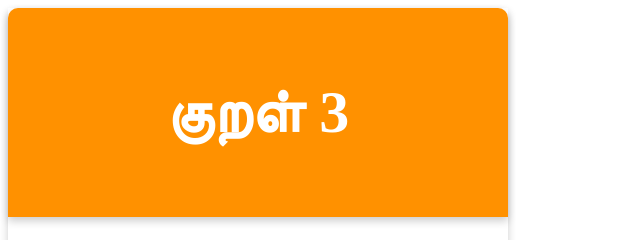
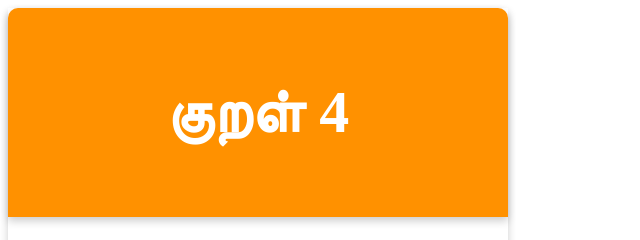
Before and after one commit to rsub20/ThirukkuralThatha, a plain HTML site: page index.html in a window 1280 px wide. Shown: the top 240 px of the page, 0-640 px from the left. Drawn offline with Linux system fonts and the light colour scheme.

```diff
--- a/index.html
+++ b/index.html
@@ -8,7 +8,7 @@
 <body>
     <div class="text-card">
         <div class="heading">
-            <h1>குறள் 3</h1>
+            <h1>குறள் 4</h1>
         </div>
 
         <div class="text-box">
```
